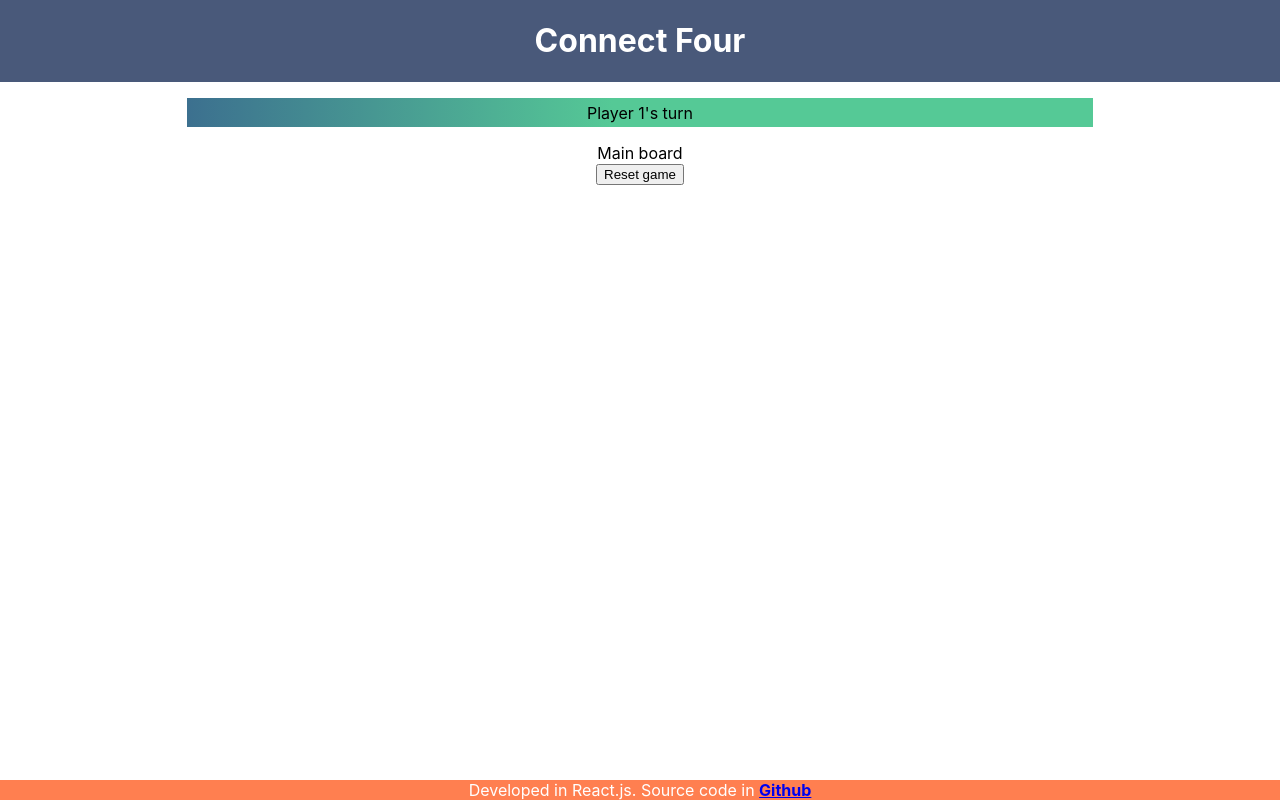
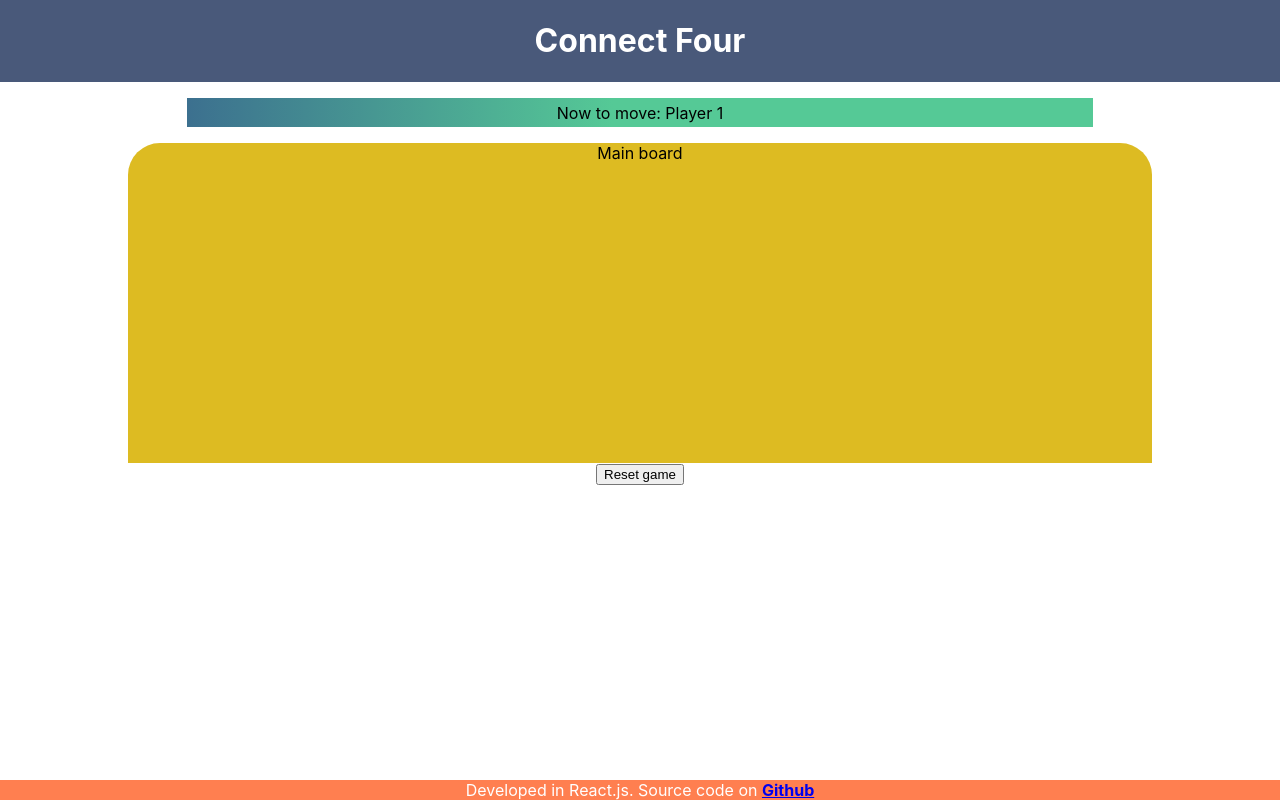
Before and after one commit to theborgh/connect-four, a React (Create React App) app: page / in a window 1280 px wide. Built offline with nearby package versions, Linux system fonts and the light colour scheme.

Commit message:
Add initial board config

```diff
--- a/src/components/Footer/Footer.jsx
+++ b/src/components/Footer/Footer.jsx
@@ -4,7 +4,7 @@ function Footer() {
   return (
     <footer className="footer">
       <div className="footer-text">
-        Developed in React.js. Source code in{' '}
+        Developed in React.js. Source code on{' '}
         <a href="https://github.com/theborgh/connect-four">Github</a>
       </div>
     </footer>
--- /dev/null
+++ b/src/components/MainContent/Board/Board.css
@@ -0,0 +1,9 @@
+.board {
+  width: 80%;
+  height: 20rem;
+  margin: 0 auto;
+  background-color: rgb(221, 187, 34);
+
+  border-top-left-radius: 2rem;
+  border-top-right-radius: 2rem;
+}
--- a/src/components/MainContent/Board/Board.jsx
+++ b/src/components/MainContent/Board/Board.jsx
@@ -1,7 +1,8 @@
 import React, { Component } from 'react';
+import './Board.css';
 
 export default class Board extends Component {
   render() {
-    return <div>Main board</div>;
+    return <div className="board">Main board</div>;
   }
 }
--- a/src/components/MainContent/MainContent.jsx
+++ b/src/components/MainContent/MainContent.jsx
@@ -3,12 +3,16 @@ import Board from './Board/Board';
 import TopBanner from './TopBanner/TopBanner';
 import ResetButton from './ResetButton/ResetButton';
 import './MainContent.css';
+import CONST from '../../constants';
 
 export default class MainContent extends Component {
   constructor() {
     super();
     this.state = {
-      topBannerMsg: "Player 1's turn",
+      topBannerMsg: 'Now to move: Player 1',
+      board: Array(CONST.columnCount).fill(
+        Array(CONST.rowCount).fill(CONST.EMPTY)
+      ),
     };
   }
 
--- /dev/null
+++ b/src/constants.js
@@ -0,0 +1,12 @@
+const CONST = {
+  // Piece colors
+  RED: 'RED',
+  BLUE: 'BLUE',
+  EMPTY: 'EMPTY',
+
+  // Board configuration
+  rowCount: 6,
+  columnCount: 7,
+};
+
+export default CONST;
```
Also changed, not shown: 1 other file (tests, documents, lock files or other folders).
